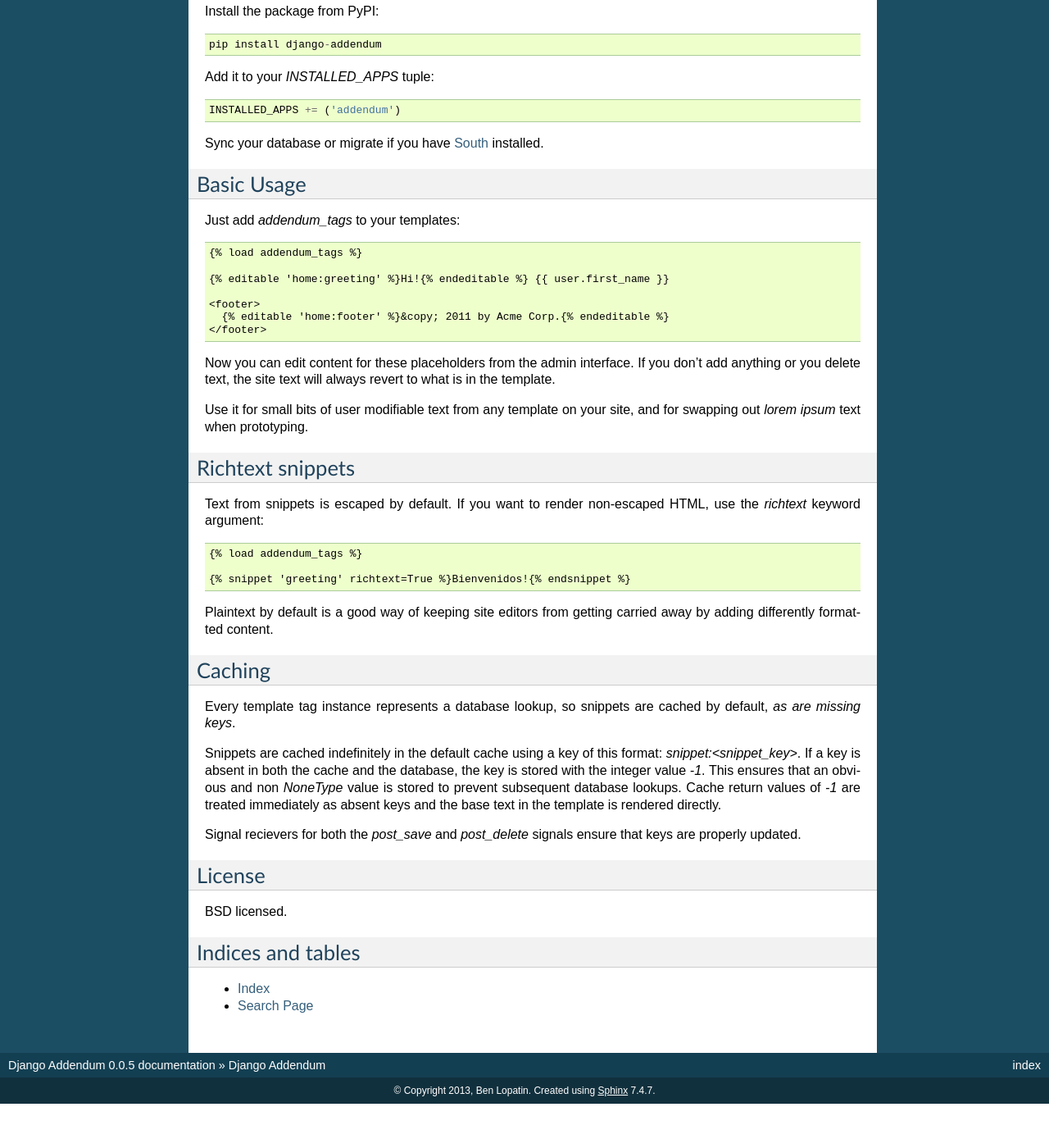
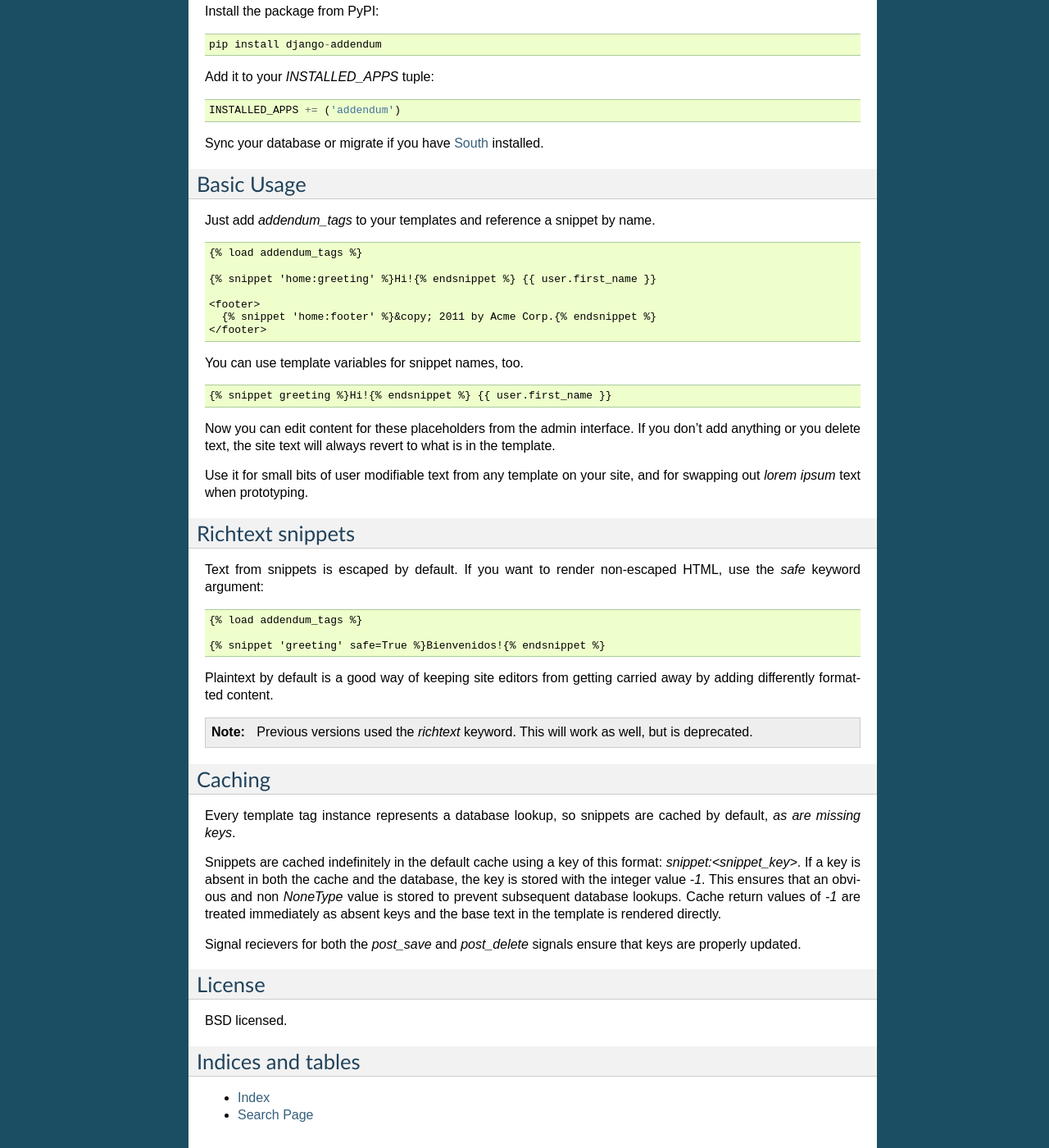
Before and after one commit to bennylope/django-addendum, a Sphinx documentation site: the page built from docs/index.rst, in a window 1280 px wide and 1400 px high, scrolled down 481 px. Shown: the whole window at 82% size. Built offline with Sphinx 7.4.7, drawn with Linux system fonts in a browser that asks for light colours; before the commit the page ends 1827 px from its top, so only the background shows below that; some of the changed text lies outside the part shown.

Commit message:
Updates docs for version bump

```diff
--- a/docs/conf.py
+++ b/docs/conf.py
@@ -49,9 +49,9 @@ copyright = u'2013, Ben Lopatin'
 # built documents.
 #
 # The short X.Y version.
-version = '0.0.5'
+version = '0.1.0'
 # The full version, including alpha/beta/rc tags.
-release = '0.0.5'
+release = '0.1.0'
 
 # The language for content autogenerated by Sphinx. Refer to documentation
 # for a list of supported languages.
--- a/docs/index.rst
+++ b/docs/index.rst
@@ -38,17 +38,24 @@ Sync your database or migrate if you have `South
 Basic Usage
 ===========
 
-Just add `addendum_tags` to your templates:
+Just add `addendum_tags` to your templates and reference a snippet by name.
 
 ::
 
     {% load addendum_tags %}
 
-    {% editable 'home:greeting' %}Hi!{% endeditable %} {{ user.first_name }}
+    {% snippet 'home:greeting' %}Hi!{% endsnippet %} {{ user.first_name }}
 
     <footer>
-      {% editable 'home:footer' %}&copy; 2011 by Acme Corp.{% endeditable %}
+      {% snippet 'home:footer' %}&copy; 2011 by Acme Corp.{% endsnippet %}
     </footer>
+
+You can use template variables for snippet names, too.
+
+::
+
+    {% snippet greeting %}Hi!{% endsnippet %} {{ user.first_name }}
+
 
 Now you can edit content for these placeholders from the admin interface. If
 you don't add anything or you delete text, the site text will always revert to
@@ -61,14 +68,19 @@ Richtext snippets
 =================
 
 Text from snippets is escaped by default. If you want to render non-escaped
-HTML, use the `richtext` keyword argument::
+HTML, use the `safe` keyword argument::
 
     {% load addendum_tags %}
 
-    {% snippet 'greeting' richtext=True %}Bienvenidos!{% endsnippet %}
+    {% snippet 'greeting' safe=True %}Bienvenidos!{% endsnippet %}
 
 Plaintext by default is a good way of keeping site editors from getting carried
 away by adding differently formatted content.
+
+.. note::
+
+    Previous versions used the `richtext` keyword. This will work as well, but
+    is deprecated.
 
 Caching
 =======
--- a/setup.py
+++ b/setup.py
@@ -8,7 +8,7 @@ with open('README.rst') as f:
 
 setup(
     name='django-addendum',
-    version='0.0.6',
+    version='0.1.0',
     description='Simple template-based content swapping for CMS-less sites',
     long_description=readme,
     author='Ben Lopatin',
```
Also changed, not shown: CHANGELOG.rst (+7 -0 lines).
